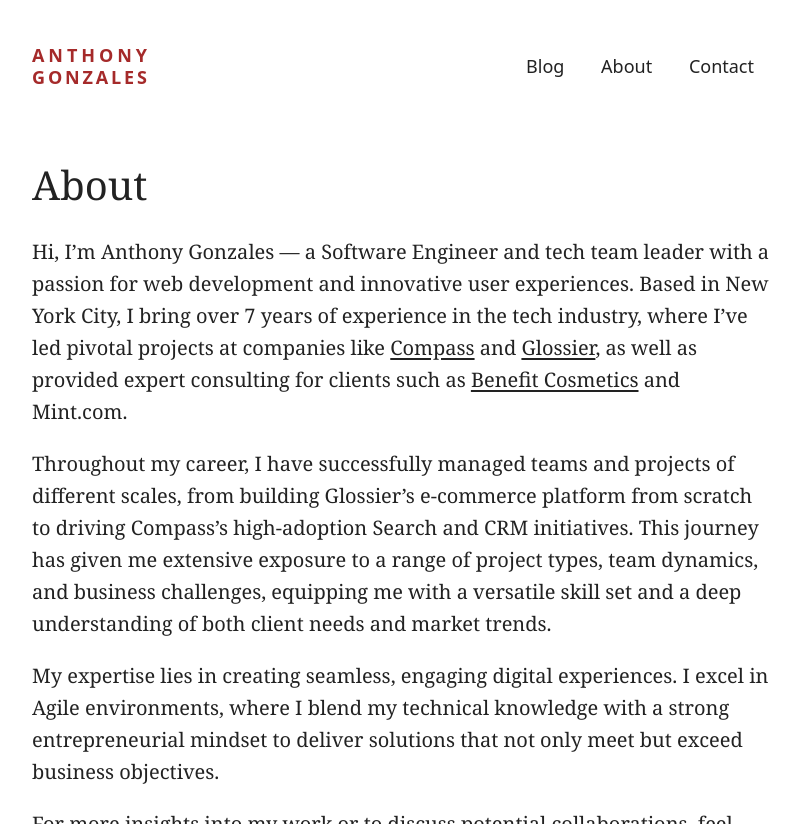
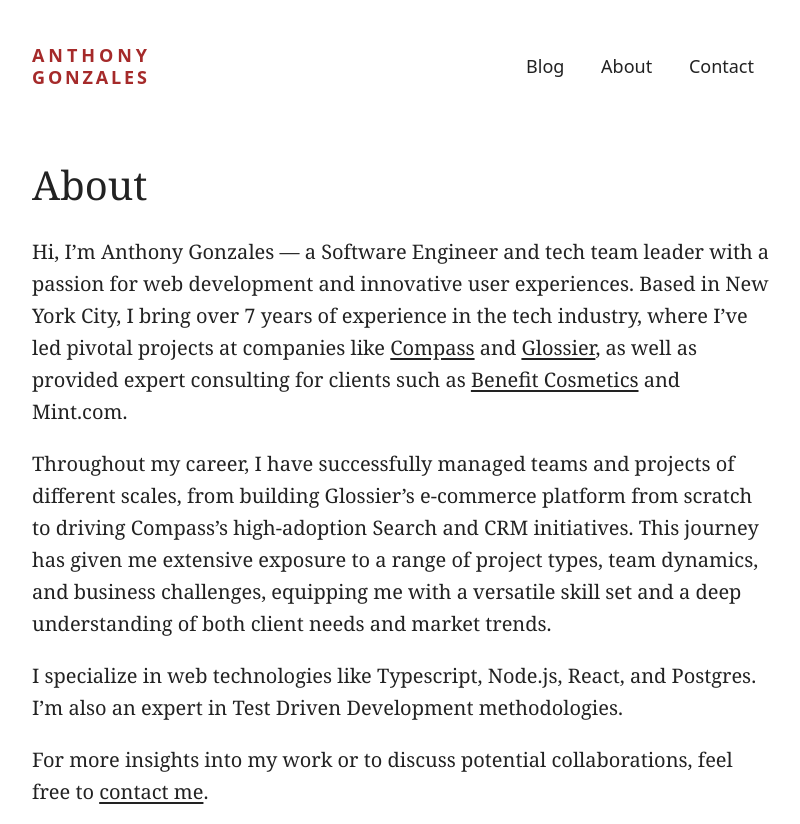
Before and after one commit to antgonzales/antgonzales.github.io, a Jekyll site: the page built from about.md, in a window 1280 px wide, cut to the strip 0-824 px from the top of the page. Shown: the whole strip, without its empty margins (239-1039 px from the left). Built offline with Jekyll 4.4.1, drawn with Linux system fonts in a browser that asks for light colours.

Commit message:
Adjust about page specialization

```diff
--- a/about.md
+++ b/about.md
@@ -19,10 +19,8 @@
 business challenges, equipping me with a versatile skill set and a deep
 understanding of both client needs and market trends.
 
-My expertise lies in creating seamless, engaging digital experiences. I excel
-in Agile environments, where I blend my technical knowledge with a strong
-entrepreneurial mindset to deliver solutions that not only meet but exceed
-business objectives.
+I specialize in web technologies like Typescript, Node.js, React, and Postgres.
+I'm also an expert in Test Driven Development methodologies.
 
 For more insights into my work or to discuss potential collaborations, feel
 free to [contact me](/contact).
```
